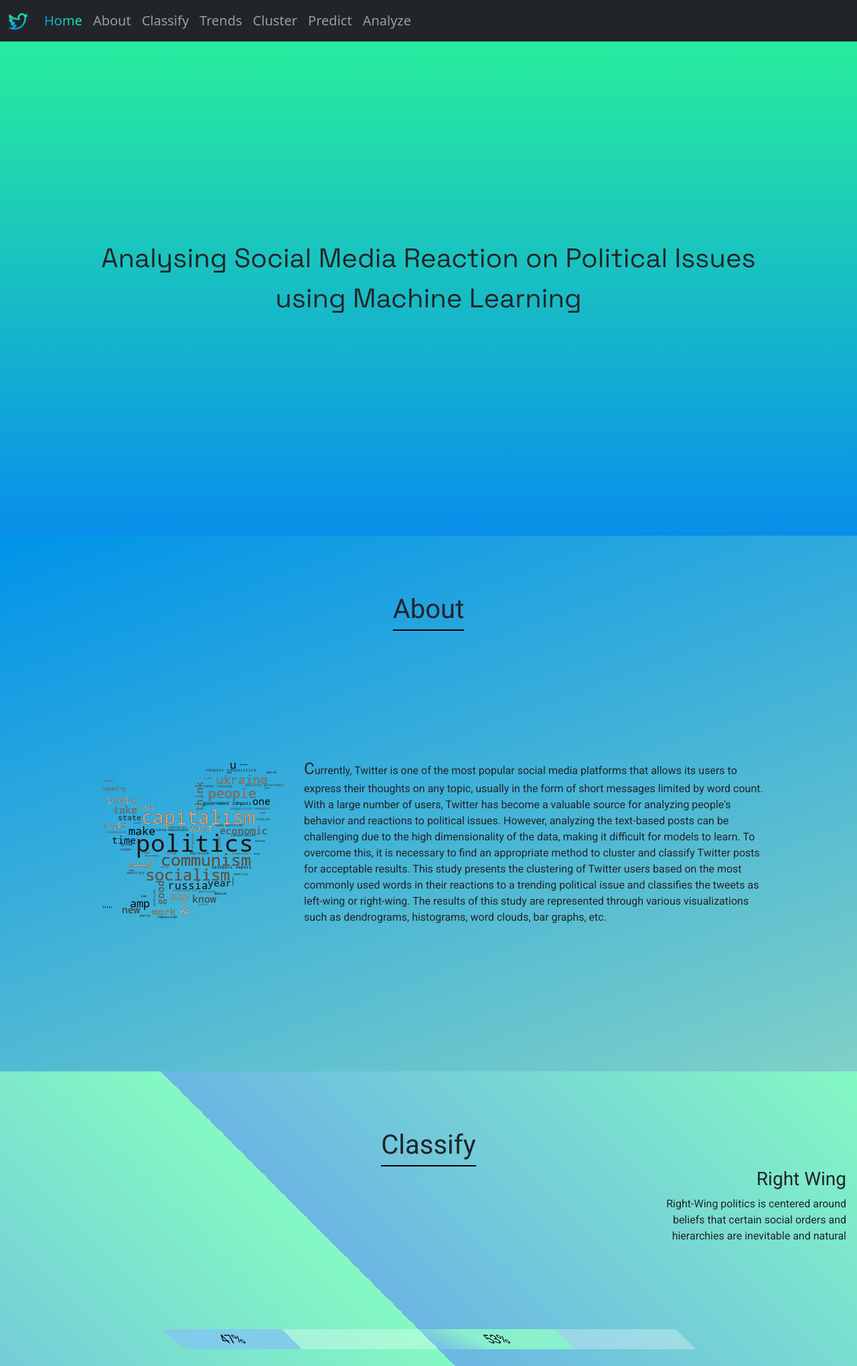
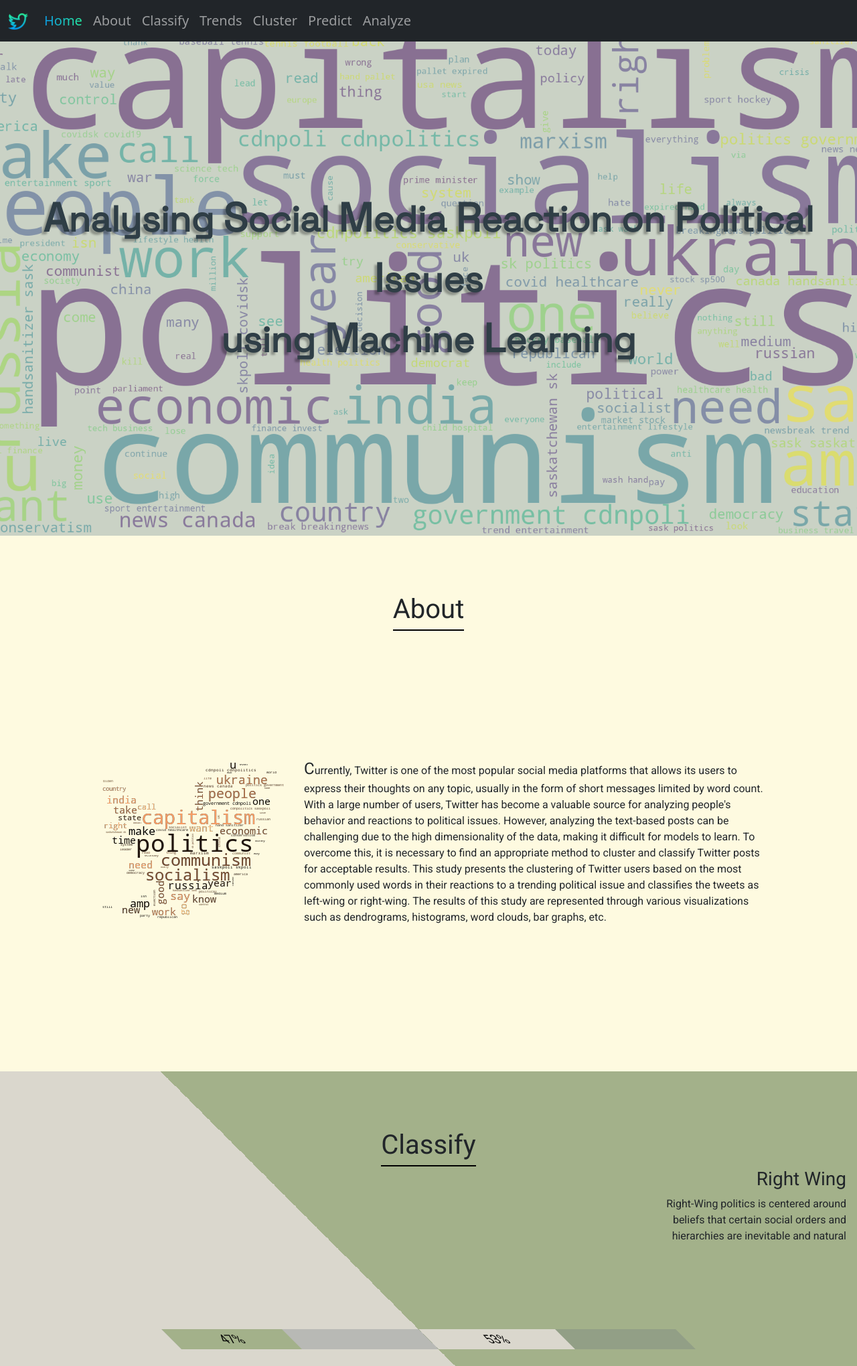
Before and after one commit to virajRaut25/social-media-analytics, a Flask app: page / in a window 1280 px wide. Shown: the top 2040 px of the page at 67% size. Run offline with Flask 2, Linux system fonts and the light colour scheme; parts of the project's set-up code (start-up, migrations or seed data) failed here and were passed over.

Commit message:
UI/UX changes

```diff
--- a/static/css/index.css
+++ b/static/css/index.css
@@ -24,31 +24,55 @@
 /* Intro Section */
 
 #intro {
-  background-color: #088eea;
-  background-image: linear-gradient(0deg, #088eea 0%, #2af598 100%);
+  position: relative;
   height: 100vh;
   width: 100vw;
   max-width: 100%;
+  color: #2f3e46;
+  background: #cad2c5;
   font-family: "Space Grotesk", sans-serif;
+  z-index: -2;
+}
+
+.bg-img {
+  background-image: url(../images/wc_bg1.png);
+  background-position: center;
+  background-repeat: no-repeat;
+  background-size: cover;
+  height: 100vh;
+  width: 100vw;
+  opacity: 0.5;
+  max-width: 100%;
+  color: white;
+  position: absolute;
+  font-family: "Space Grotesk", sans-serif;
+  z-index: -1;
 }
 
 .title {
   position: relative;
   top: 1rem;
+  font-size: 40pt;
+  font-weight: 600;
+  text-shadow: -4px 4px 3px rgb(0 0 0 / 30%);
 }
 
-.navbar{
+.navbar {
   transition: 0.5s;
   opacity: 0.9;
 }
 
-.navbar:hover{
+.navbar:hover {
   opacity: 1;
+}
+
+.cap-case {
+  font-size: 45pt;
 }
 
 .text-gradient,
 .nav-link:hover,
-.active{
+.active {
   background: linear-gradient(to right, #088eea 0%, #2af598 100%);
   -webkit-background-clip: text;
   background-clip: text;
@@ -60,8 +84,7 @@
 #about {
   top: 100vh;
   flex-direction: column;
-  background-color: #0093e9;
-  background-image: linear-gradient(160deg, #0093e9 0%, #80d0c7 100%);
+  background-color: #fefae0;
 }
 
 .main-ab {
@@ -83,12 +106,13 @@
 
 .classify {
   top: 200vh;
+  background: rgb(218, 215, 205);
   background: linear-gradient(
     45deg,
-    rgba(107, 182, 227, 1) 0%,
-    rgba(132, 249, 195, 1) 50%,
-    rgba(107, 182, 227, 1) 50%,
-    rgba(132, 249, 195, 1) 100%
+    rgba(218, 215, 205, 1) 0%,
+    rgba(218, 215, 205, 1) 50%,
+    rgba(163, 177, 138, 1) 50%,
+    rgba(163, 177, 138, 1) 100%
   );
 }
 
@@ -101,7 +125,7 @@
 .progress {
   border-radius: 0;
   display: inline-block;
-  background-color: rgba(255, 255, 255, 0.3);
+  background-color: rgb(108 117 125 / 30%);
   height: 30px;
 }
 .progress-bar {
@@ -125,19 +149,11 @@
   text-align: right;
 }
 .progress-bar-l {
-  background: linear-gradient(
-    45deg,
-    rgba(117, 221, 172, 0.7792366946778712) 0%,
-    rgba(118, 194, 238, 0.768032212885154) 10%
-  );
+  background: #a3b18a;
   animation: left-progress 1s ease-in 0s forwards;
 }
 .progress-bar-r {
-  background: linear-gradient(
-    45deg,
-    rgba(107, 182, 227, 0.7036064425770308) 0%,
-    rgba(132, 249, 195, 0.7792366946778712) 38%
-  );
+  background: #dad7cd;
   animation: right-progress 1s ease-in 1s forwards;
 }
 
@@ -234,11 +243,7 @@
   height: 100vh;
   width: 100vw;
   max-width: 100%;
-  background: linear-gradient(
-    225deg,
-    rgba(176, 255, 216, 1) 0%,
-    rgba(150, 196, 251, 1) 100%
-  );
+  background: #dad7cd;
 }
 
 .heading {
--- a/templates/index.html
+++ b/templates/index.html
@@ -1,11 +1,16 @@
 {% extends 'base.html' %} {% block body %}
 <section
   id="intro"
-  class="d-flex justify-content-center align-items-center bg-dark container-fluid"
+  class="d-flex justify-content-center align-items-center container-fluid"
 >
-  <span class="title text-center fs-1"
-    >Analysing Social Media Reaction on Political Issues <br />using Machine
-    Learning</span
+<div class="bg-img"></div>
+  <span class="title text-center"
+    ><span class="cap-case">A</span>nalysing
+    <span class="cap-case">S</span>ocial <span class="cap-case">M</span>edia
+    <span class="cap-case">R</span>eaction on
+    <span class="cap-case">P</span>olitical <span class="cap-case">I</span>ssues
+    <br />using <span class="cap-case">M</span>achine
+    <span class="cap-case">L</span>earning</span
   >
 </section>
 <section id="about" class="secbody">
```
Also changed, not shown: other parts of static/css/index.css (+78 -77 lines), static/images/analyze_frequency.png, static/images/analyze_frequency_c.png, static/images/analyze_ward_clusters.png, static/images/analyze_ward_clusters_c.png, static/images/wc_bg1.png (added), static/images/wc_bg2.png (added).
